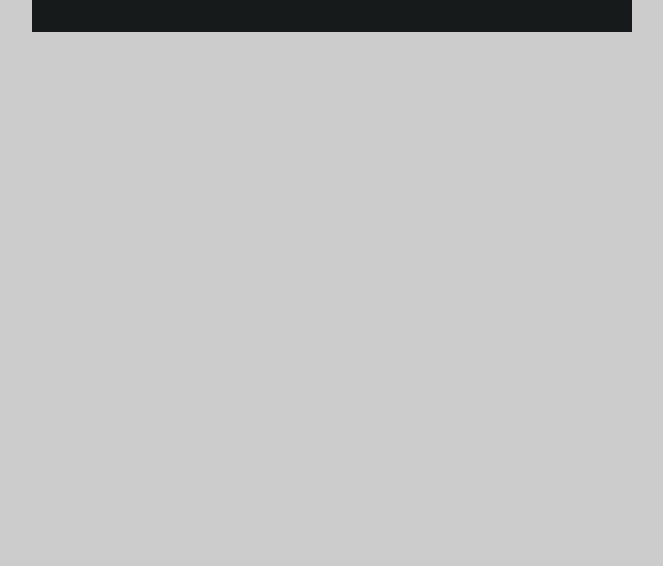
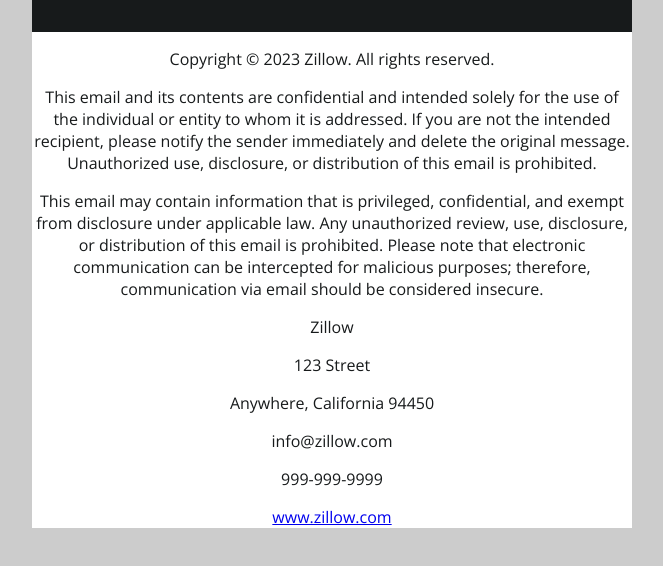
Before and after one commit to isaiahjgleaton/Zillow-Email-Temp, a plain HTML site: page index.html in a window 1280 px wide. Shown: the part 1957-2523 px from the top of the page, without its empty margins (308-971 px from the left). Before the commit the page ends 2049 px from the top, so only its background shows below. Drawn offline with nearby package versions, Linux system fonts and the light colour scheme.

Commit message:
Update index.html

```diff
--- a/index.html
+++ b/index.html
@@ -275,6 +275,37 @@
                     </table>
                 </td>
             </tr>
+            <tr>
+                <td>
+                    <table>
+                        <tr>
+                            <td style="text-align:center">
+                                <p>Copyright © 2023 Zillow. All rights reserved.</p>
+
+                                <p>This email and its contents are confidential and intended solely
+                                    for the use of the individual or entity to whom it is addressed.
+                                    If you are not the intended recipient, please notify the sender
+                                    immediately and delete the original message. Unauthorized use,
+                                    disclosure, or distribution of this email is prohibited.</p>
+
+                                <p>This email may contain information that is privileged,
+                                confidential, and exempt from disclosure under applicable law.
+                                Any unauthorized review, use, disclosure, or distribution of this
+                                email is prohibited. Please note that electronic communication
+                                can be intercepted for malicious purposes; therefore,
+                                communication via email should be considered insecure.</p>
+
+                                <p>Zillow</p>
+                                <p>123 Street</p>
+                                <p>Anywhere, California 94450</p>
+                                <p>info@zillow.com</p>
+                                <p>999-999-9999</p>
+                                <a href="www.zillow.com">www.zillow.com</a>
+                            </td>
+                        </tr>
+                    </table>
+                </td>
+            </tr>
         </table>
     </center>
 </body>
```
